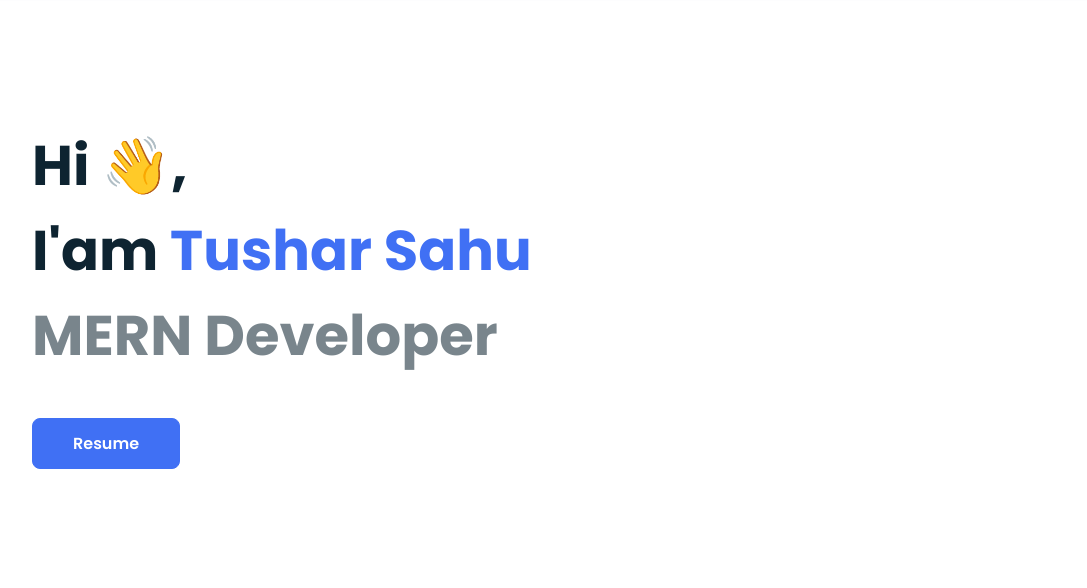
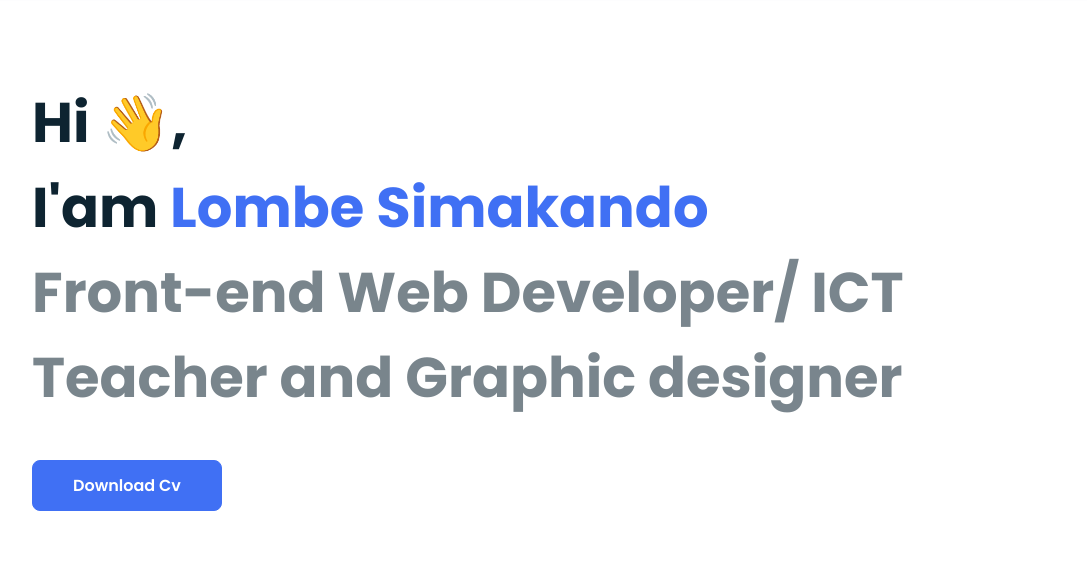
Before and after one commit to LombeDev/Portfolio-2, a plain HTML site: page index.html in a window 1280 px wide. Shown: the part 67-655 px from the top of the page, without its empty margins (96-1183 px from the left). Drawn offline with nearby package versions, Linux system fonts and the light colour scheme; files that its build step writes are made by us from their sources; a script that the page names is missing.

Commit message:
Update index.html

```diff
--- a/index.html
+++ b/index.html
@@ -5,7 +5,7 @@
   <meta charset="UTF-8" />
   <meta name="viewport" content="width=device-width, initial-scale=1.0" />
   <link rel="icon" href="./assets/img/h1.png" />
-  <link rel="stylesheet" href="assets/css/styles.css" />
+  <link rel="stylesheet" href="styles.css" />
   <link rel="stylesheet" href="https://cdnjs.cloudflare.com/ajax/libs/font-awesome/4.7.0/css/font-awesome.min.css">
   <link rel="stylesheet" href="https://cdnjs.cloudflare.com/ajax/libs/font-awesome/4.7.0/css/font-awesome.min.css">
 
@@ -13,7 +13,7 @@
   <link href="https://cdn.jsdelivr.net/npm/boxicons@2.0.5/css/boxicons.min.css" rel="stylesheet" />
   <!--===== SCROLL REVEAL =====-->
   <script src="https://unpkg.com/scrollreveal"></script>
-  <title>Tushar Sahu</title>
+  <title>Lombe Simakando</title>
 </head>
 
 <body>
@@ -59,19 +59,19 @@
     <section class="home bd-grid section" id="home">
       <div class="home-data">
         <h2 class="home-title">
-          Hi 👋,<br />I'am <span class="home-title-color">Tushar Sahu</span><br />
-         <span id="jobTitle" >MERN Developer</span>
+          Hi 👋,<br />I'am <span class="home-title-color">Lombe Simakando</span><br />
+         <span id="jobTitle" >Front-end Web Developer/ ICT Teacher and Graphic designer</span>
         </h2>
 
-        <a href="https://drive.google.com/file/d/1H08bwDDtPX0422uX1svMEH1xnSEEX1Zt/view?usp=sharing" target="_blank"
-          class="button">Resume</a>
+        <a href="https://drive.google.com/file/d/17gjy7qefxYfZSc1FZRaF7ROq10bwF69z/view?usp=drivesdk" target="_blank"
+          class="button">Download Cv</a>
 
       </div>
 
       <div class="home-social">
         <a href="https://www.linkedin.com/in/tushar-sahu-3b9a79204/" target="_blank" class="home-social-icon"><i
             class="bx bxl-linkedin"></i></a>
-        <a href="https://github.com/tusharsahu2599" target="_blank" class="home-social-icon"><i
+        <a href="https://github.com/Lombe" target="_blank" class="home-social-icon"><i
             class="bx bxl-github"></i></a>
       </div>
 
```
